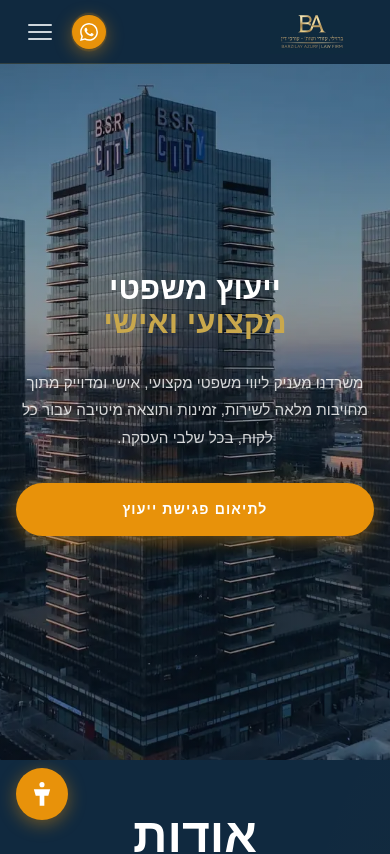
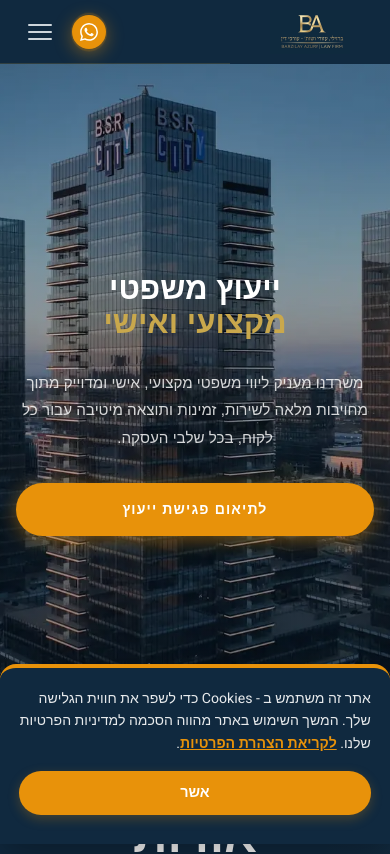
Before and after one commit to agamblaw-sudo/baz-law-website, a React (Vite) app: page / in a window 390 px wide. Shown: the top 854 px of the page. Built offline with nearby package versions, Linux system fonts and the light colour scheme; a web font is replaced by a local one.

Commit message:
Implement premium Cookie Consent Banner with localStorage persistence

```diff
--- a/src/App.jsx
+++ b/src/App.jsx
@@ -7,6 +7,7 @@ import ScrollToTop from './components/ScrollToTop';
 import WhatsAppWidget from './components/WhatsAppWidget';
 import { scrollToHash } from './services/scrollService';
 import Home from './pages/Home';
+import CookieConsent from './components/CookieConsent';
 
 // Lazy-load heavy pages to enable code-splitting (reduces initial bundle / TBT)
 const Terms = lazy(() => import('./pages/Terms'));
@@ -34,6 +35,7 @@ function AppContent() {
       <AccessibilityWidget />
       <WhatsAppWidget isLegalPage={isLegalPage} />
       <ScrollToTop isLegalPage={isLegalPage} />
+      <CookieConsent />
       <Suspense fallback={<div style={{ minHeight: '100vh' }} />}>
         <Routes>
           <Route path="/" element={<Home />} />
--- /dev/null
+++ b/src/components/CookieConsent.jsx
@@ -0,0 +1,46 @@
+import React, { useState, useEffect } from 'react';
+import { Link } from 'react-router-dom';
+
+export default function CookieConsent() {
+  const [isVisible, setIsVisible] = useState(false);
+  const [isFadingOut, setIsFadingOut] = useState(false);
+
+  useEffect(() => {
+    const consent = localStorage.getItem('cookie-consent');
+    if (consent !== 'accepted') {
+      // Small delay to make the entry animation feel organic
+      const timer = setTimeout(() => {
+        setIsVisible(true);
+      }, 800);
+      return () => clearTimeout(timer);
+    }
+  }, []);
+
+  const handleAccept = () => {
+    setIsFadingOut(true);
+    // Wait for fade-out animation to complete before removing from DOM
+    setTimeout(() => {
+      localStorage.setItem('cookie-consent', 'accepted');
+      setIsVisible(false);
+    }, 400);
+  };
+
+  if (!isVisible) return null;
+
+  return (
+    <div className={`cookie-consent-banner ${isFadingOut ? 'fade-out' : ''}`} role="alert" aria-live="polite">
+      <div className="cookie-consent-content">
+        <p className="cookie-consent-text">
+          אתר זה משתמש ב - Cookies כדי לשפר את חווית הגלישה שלך. המשך השימוש באתר מהווה הסכמה למדיניות הפרטיות שלנו.{' '}
+          <Link to="/privacy" className="cookie-consent-link">
+            לקריאת הצהרת הפרטיות
+          </Link>
+          .
+        </p>
+        <button className="cookie-consent-btn" onClick={handleAccept} aria-label="אשר שימוש בקוקיז">
+          אשר
+        </button>
+      </div>
+    </div>
+  );
+}
--- a/src/index.css
+++ b/src/index.css
@@ -3152,3 +3152,135 @@ html.a11y-sr [tabindex] {
     right: -0.5rem;
   }
 }
+
+/* ==========================================
+   COOKIE CONSENT BANNER
+   ========================================== */
+
+.cookie-consent-banner {
+  position: fixed;
+  bottom: 2rem;
+  left: 50%;
+  transform: translateX(-50%);
+  background: #10293f;
+  border-top: 4px solid #E8920A;
+  border-radius: 16px;
+  box-shadow: 0 10px 40px rgba(0, 0, 0, 0.35);
+  width: 90%;
+  max-width: 680px;
+  padding: 1.2rem 1.8rem;
+  z-index: 100000;
+  direction: rtl;
+  opacity: 0;
+  animation: slideUpFadeIn 0.5s cubic-bezier(0.16, 1, 0.3, 1) forwards;
+  transition: opacity 0.4s ease, transform 0.4s ease;
+}
+
+.cookie-consent-banner.fade-out {
+  opacity: 0;
+  transform: translate(-50%, 15px);
+}
+
+.cookie-consent-content {
+  display: flex;
+  align-items: center;
+  justify-content: space-between;
+  gap: 1.5rem;
+}
+
+.cookie-consent-text {
+  color: rgba(255, 255, 255, 0.9);
+  font-size: 0.92rem;
+  line-height: 1.6;
+  margin: 0;
+  text-align: right;
+  font-family: 'Heebo', Arial, sans-serif;
+  flex: 1;
+}
+
+.cookie-consent-link {
+  color: #E8920A;
+  text-decoration: underline;
+  font-weight: 600;
+  transition: color 0.2s ease;
+}
+
+.cookie-consent-link:hover {
+  color: #cf7d08;
+}
+
+.cookie-consent-btn {
+  background: #E8920A;
+  color: #ffffff;
+  border: none;
+  padding: 0.6rem 1.8rem;
+  border-radius: 30px;
+  font-size: 0.9rem;
+  font-weight: 600;
+  cursor: pointer;
+  transition: all 0.2s ease;
+  white-space: nowrap;
+  font-family: 'Heebo', Arial, sans-serif;
+  box-shadow: 0 4px 12px rgba(232, 146, 10, 0.25);
+}
+
+.cookie-consent-btn:hover {
+  background: #cf7d08;
+  transform: translateY(-1px);
+  box-shadow: 0 6px 18px rgba(232, 146, 10, 0.4);
+}
+
+@keyframes slideUpFadeIn {
+  from {
+    opacity: 0;
+    transform: translate(-50%, 30px);
+  }
+  to {
+    opacity: 1;
+    transform: translate(-50%, 0);
+  }
+}
+
+/* Mobile adjustments */
+@media (max-width: 640px) {
+  .cookie-consent-banner {
+    bottom: 0;
+    left: 0;
+    transform: none;
+    width: 100%;
+    border-radius: 16px 16px 0 0;
+    padding: 1.2rem 1.2rem 1.8rem;
+  }
+
+  .cookie-consent-banner.fade-out {
+    opacity: 0;
+    transform: translateY(20px);
+  }
+
+  .cookie-consent-content {
+    flex-direction: column;
+    align-items: stretch;
+    gap: 1rem;
+  }
+
+  .cookie-consent-text {
+    font-size: 0.88rem;
+  }
+
+  .cookie-consent-btn {
+    width: 100%;
+    text-align: center;
+    padding: 0.7rem;
+  }
+
+  @keyframes slideUpFadeIn {
+    from {
+      opacity: 0;
+      transform: translateY(40px);
+    }
+    to {
+      opacity: 1;
+      transform: translateY(0);
+    }
+  }
+}
```
